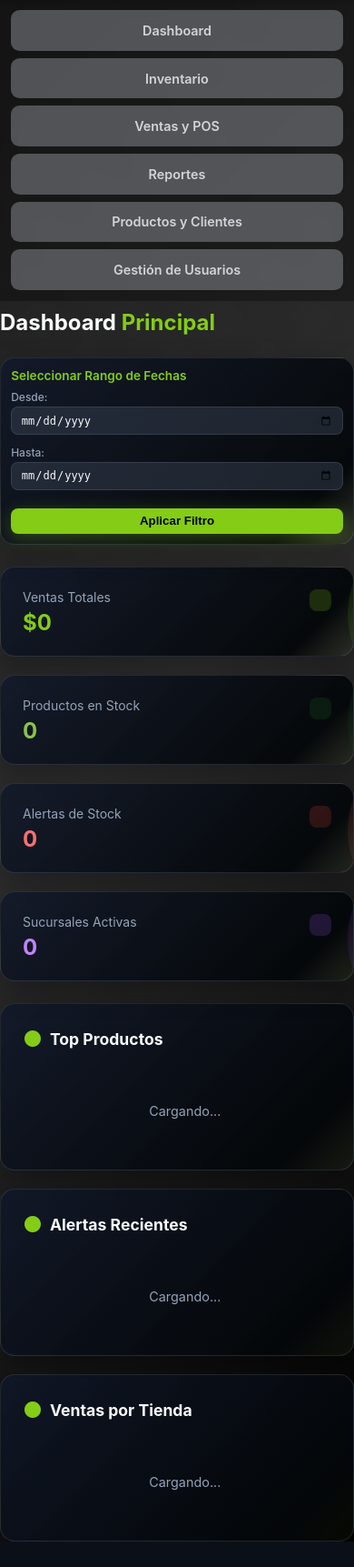
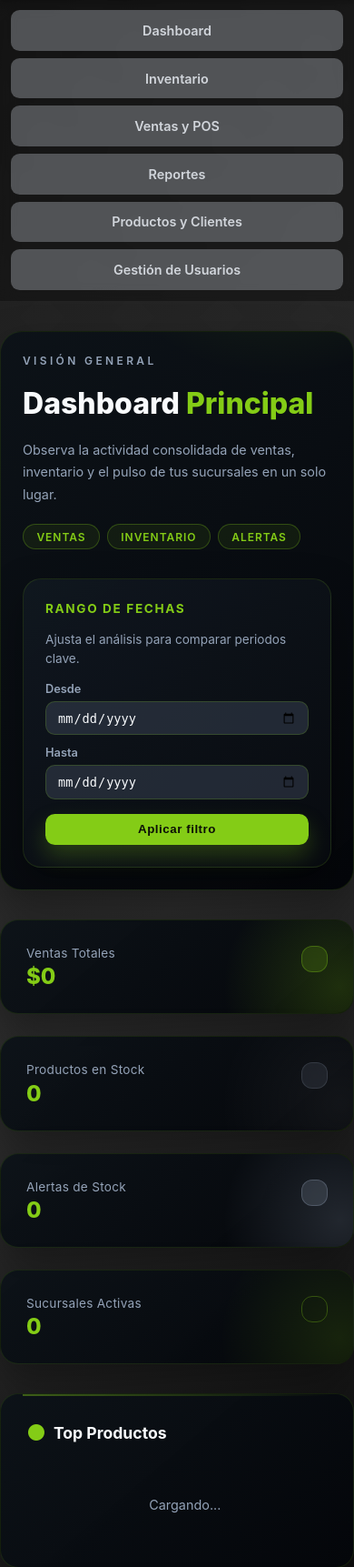
Before and after one commit to MPaolaP/Sisinfo-2025-ProyectoGrupal, a Flask app: page /reports in a window 390 px wide. Shown: the part 171-1894 px from the top of the page at 91% size. Before the commit the page ends 1866 px from the top, so only its background shows below. Run offline with Flask 3, Linux system fonts and the light colour scheme; a user stored in the database is signed in; tables that the repository leaves empty hold one stand-in row (values such as "Sample post").

Commit message:
ventas arreglo color

```diff
--- a/static/css/styles.css
+++ b/static/css/styles.css
@@ -266,6 +266,9 @@
     --color-bg-card: rgba(15, 23, 42, 0.8);
     --color-bg-card-hover: rgba(30, 41, 59, 0.85);
     --color-bg-dark: rgba(4, 7, 9, 0.94);
+    --surface-card: linear-gradient(140deg, rgba(12, 18, 24, 0.95) 0%, rgba(4, 6, 10, 0.98) 100%);
+    --surface-card-soft: linear-gradient(140deg, rgba(17, 24, 32, 0.92) 0%, rgba(8, 11, 16, 0.96) 100%);
+    --accent-glow: rgba(132, 204, 22, 0.25);
     --shadow-strong: 0 20px 45px rgba(0, 0, 0, 0.35);
 }
 
@@ -1033,74 +1036,145 @@
 }
 /* ========== CONTAINER PRINCIPAL ========== */
 .dashboard_container {
-    margin-bottom: 1.5rem; /* Espacio reducido */
-    position: relative; /* Añadido para posicionar el filtro de fechas dentro */
+    margin-bottom: 2rem;
+}
+
+.dashboard-header {
+    display: flex;
+    align-items: stretch;
+    gap: 2rem;
+    background: var(--surface-card);
+    border-radius: 1.5rem;
+    border: 1px solid rgba(132, 204, 22, 0.12);
+    padding: 2.25rem;
+    box-shadow: var(--shadow-strong);
+    position: relative;
+    overflow: hidden;
+}
+
+.dashboard-header::after {
+    content: '';
+    position: absolute;
+    top: -30%;
+    right: -20%;
+    width: 320px;
+    height: 320px;
+    background: radial-gradient(circle at top, rgba(132, 204, 22, 0.25), transparent 65%);
+    opacity: 0.6;
+    pointer-events: none;
+}
+
+.dashboard-intro {
+    flex: 1;
+    display: flex;
+    flex-direction: column;
+    gap: 1.25rem;
+    position: relative;
+    z-index: 1;
+}
+
+.intro-eyebrow {
+    text-transform: uppercase;
+    letter-spacing: 0.28em;
+    font-size: 0.75rem;
+    color: var(--color-text-muted);
+    font-weight: 600;
 }
 
 .dashboard_container h2 {
-    font-size: 2rem;
-    font-weight: bold;
+    font-size: 2.4rem;
+    font-weight: 800;
     color: var(--color-text);
+    margin: 0;
 }
 
 .dashboard_container .highlight {
     color: var(--color-primary);
 }
 
-/* ========== FILTRO DE FECHAS (AÚN MÁS PEQUEÑO, DERECHA Y FONDO HOMOGÉNEO NEGRO/VERDE) ========== */
-.date-filter-container {
-    position: fixed; /* Posiciona flotante */
-    top: 100px; /* Ajusta según el diseño de tu layout. Puede necesitar ajuste fino */
-    right: 10px; /* Alineado a la derecha */
-    max-width: 280px; /* Ancho pequeño */
-    width: 100%; /* Para que max-width funcione en móviles */
-    margin-bottom: 0; /* No necesita margin-bottom si es flotante */
-    z-index: 10; /* Para que esté por encima de otros elementos */
+.intro-description {
+    color: var(--color-text-muted);
+    font-size: 0.95rem;
+    line-height: 1.7;
+    max-width: 520px;
+}
+
+.insight-badges {
+    display: flex;
+    flex-wrap: wrap;
+    gap: 0.75rem;
+}
+
+.insight-badges .badge {
+    background: rgba(132, 204, 22, 0.08);
+    border: 1px solid rgba(132, 204, 22, 0.28);
+    color: var(--color-primary);
+    border-radius: 999px;
+    padding: 0.35rem 0.9rem;
+    font-size: 0.75rem;
+    font-weight: 600;
+    letter-spacing: 0.08em;
+    text-transform: uppercase;
+}
+
+.dashboard-filter {
+    flex-shrink: 0;
+    width: min(320px, 100%);
+    position: relative;
+    z-index: 1;
 }
 
 .date-filter-card {
-    background: linear-gradient(135deg, var(--color-bg-card) 0%, var(--color-bg-dark) 85%, rgba(132, 204, 22, 0.05) 100%); /* Fondo homogéneo negro con toque verde */
-    border-radius: 1rem;
-    padding: 0.7rem; /* Aún más reducido */
-    border: 1px solid var(--color-border);
-    box-shadow: 0 10px 30px rgba(0, 0, 0, 0.3);
+    background: var(--surface-card-soft);
+    border-radius: 1.25rem;
+    padding: 1.5rem;
+    border: 1px solid rgba(132, 204, 22, 0.14);
+    box-shadow: var(--shadow-strong);
+    display: flex;
+    flex-direction: column;
+    gap: 1rem;
 }
 
 .filter-title {
-    display: block;
-    font-size: 0.85rem; /* Aún más reducido */
-    font-weight: 600;
+    font-size: 0.85rem;
+    font-weight: 700;
+    letter-spacing: 0.12em;
+    text-transform: uppercase;
     color: var(--color-primary);
-    margin-bottom: 0.5rem; /* Reducido */
+}
+
+.filter-description {
+    font-size: 0.85rem;
+    color: var(--color-text-muted);
+    line-height: 1.5;
 }
 
 .date-inputs {
     display: grid;
-    grid-template-columns: 1fr; /* Una columna para compactar horizontalmente */
-    gap: 0.4rem; /* Aún más reducido */
-    align-items: end;
+    grid-template-columns: repeat(2, minmax(0, 1fr));
+    gap: 0.75rem;
 }
 
 .input-group {
     display: flex;
     flex-direction: column;
-    gap: 0.2rem; /* Aún más reducido */
+    gap: 0.35rem;
 }
 
 .input-group label {
-    font-size: 0.75rem; /* Aún más reducido */
+    font-size: 0.8rem;
     color: var(--color-text-muted);
-    font-weight: 500;
+    font-weight: 600;
 }
 
 .input-group input[type="date"] {
-    background: rgba(55, 65, 81, 0.5);
-    border: 1px solid var(--color-border);
-    border-radius: 0.5rem;
-    padding: 0.4rem 0.6rem; /* Aún más reducido */
+    background: rgba(55, 65, 81, 0.55);
+    border: 1px solid rgba(132, 204, 22, 0.2);
+    border-radius: 0.65rem;
+    padding: 0.55rem 0.75rem;
     color: var(--color-text);
-    font-size: 0.75rem; /* Aún más reducido */
-    transition: all 0.3s ease-in-out;
+    font-size: 0.85rem;
+    transition: border-color 0.3s ease, (132, 204, 22, 0.2) 0.3s ease;
 }
 
 .input-group input[type="date"]:focus {
@@ -1111,41 +1185,43 @@
 
 .btn-apply-filter {
     background: var(--color-primary);
-    color: black;
+    color: #0b0f06;
     border: none;
-    padding: 0.4rem 0.8rem; /* Aún más reducido */
-    border-radius: 0.5rem;
-    font-weight: 600;
+    padding: 0.6rem 0.85rem;
+    border-radius: 0.65rem;
+    font-weight: 700;
+    letter-spacing: 0.04em;
     cursor: pointer;
-    transition: all 0.3s ease-in-out;
-    box-shadow: 0 5px 20px rgba(132, 204, 22, 0.3);
-    margin-top: 0.5rem; /* Espacio superior para el botón */
+    transition: transform 0.3s ease, box-shadow 0.3s ease;
+    box-shadow: 0 12px 25px rgba(132, 204, 22, 0.25);
+}
+
+.dashboard-filter .btn-apply-filter {
+    width: 100%;
 }
 
 .btn-apply-filter:hover {
-    background: #65a30d;
     transform: translateY(-2px);
-    box-shadow: 0 7px 25px rgba(132, 204, 22, 0.4);
-}
-
-/* ========== STATS GRID (ESPACIO REDUCIDO, FONDO HOMOGÉNEO NEGRO/VERDE, COLOR AZUL A VERDE) ========== */
+    box-shadow: 0 18px 35px rgba(132, 204, 22, 0.35);
+}
+
+/* ========== STATS GRID (UNIFICADO CON PALETA NEGRO/GRIS/VERDE) ========== */
 .stats-grid {
     display: grid;
-    grid-template-columns: repeat(auto-fit, minmax(250px, 1fr));
-    gap: 1.25rem; /* Espacio reducido */
-    margin-bottom: 1.5rem; /* Espacio reducido */
-    margin-right: 295px; /* Deja espacio para el filtro de fechas (max-width + un poco de margen) */
+    grid-template-columns: repeat(auto-fit, minmax(230px, 1fr));
+    gap: 1.5rem;
+    margin-bottom: 2rem;
 }
 
 .stat-card {
-    background: linear-gradient(135deg, var(--color-bg-card) 0%, var(--color-bg-dark) 85%, rgba(132, 204, 22, 0.05) 100%); /* Fondo homogéneo negro con toque verde */
-    border-radius: 1rem;
-    padding: 1.5rem;
-    border: 1px solid var(--color-border);
-    box-shadow: 0 10px 30px rgba(0, 0, 0, 0.3);
+    background: var(--surface-card);
+    border-radius: 1.25rem;
+    padding: 1.75rem;
+    border: 1px solid rgba(132, 204, 22, 0.12);
+    box-shadow: var(--shadow-strong);
     position: relative;
     overflow: hidden;
-    transition: all 0.3s ease-in-out;
+    transition: transform 0.35s ease, box-shadow 0.35s ease;
 }
 
 .stat-card.clickable {
@@ -1153,80 +1229,127 @@
 }
 
 .stat-card.clickable:hover {
-    transform: translateY(-5px);
-    box-shadow: 0 15px 40px rgba(0, 0, 0, 0.4);
+    transform: translateY(-6px);
+    box-shadow: 0 24px 55px rgba(0, 0, 0, 0.45);
 }
 
 .stat-card::before {
     content: '';
     position: absolute;
-    top: -50%;
-    right: -50%;
-    width: 200px;
-    height: 200px;
+    top: -55%;
+    right: -30%;
+    width: 260px;
+    height: 260px;
     border-radius: 50%;
-    opacity: 0.1;
-    transition: all 0.3s ease-in-out;
+    background: radial-gradient(circle, rgba(255, 255, 255, 0.08), transparent 70%);
+    opacity: 0.45;
+    transition: transform 0.35s ease, opacity 0.35s ease;
+    pointer-events: none;
 }
 
 .stat-card.clickable:hover::before {
-    opacity: 0.15;
-    transform: scale(1.1);
-}
-
-.stat-card.green::before { background: var(--color-primary); }
-.stat-card.blue::before { background: #1c6e26; } /* Cambiado de azul a verde oscuro */
-.stat-card.red::before { background: var(--color-danger); }
-.stat-card.purple::before { background: #a855f7; }
+    opacity: 0.6;
+    transform: scale(1.08);
+}
+
+.stat-card.accent::before {
+    background: radial-gradient(circle, rgba(132, 204, 22, 0.45), transparent 70%);
+}
+
+.stat-card.neutral::before {
+    background: radial-gradient(circle, rgba(255, 255, 255, 0.12), transparent 72%);
+}
+
+.stat-card.alert::before {
+    background: radial-gradient(circle, rgba(148, 163, 184, 0.45), transparent 70%);
+}
+
+.stat-card.outline::before {
+    background: radial-gradient(circle, rgba(132, 204, 22, 0.32), transparent 72%);
+}
 
 .stat-content {
     display: flex;
     justify-content: space-between;
     align-items: flex-start;
     position: relative;
+    z-index: 1;
 }
 
 .stat-info p:first-child {
     color: var(--color-text-muted);
-    font-size: 0.875rem;
-    margin-bottom: 0.5rem;
+    font-size: 0.85rem;
+    letter-spacing: 0.02em;
+    margin-bottom: 0.4rem;
 }
 
 .stat-info p:last-child {
-    font-size: 1.875rem;
-    font-weight: bold;
-}
-
-.stat-card.green .stat-value { color: var(--color-primary); }
-.stat-card.blue .stat-value { color: #8bc34a; } /* Verde más claro para el valor */
-.stat-card.red .stat-value { color: #f87171; }
-.stat-card.purple .stat-value { color: #c084fc; }
+    font-size: 2rem;
+    font-weight: 800;
+}
+
+.stat-value {
+    color: var(--color-text);
+}
+
+.stat-card.accent .stat-value,
+.stat-card.outline .stat-value {
+    color: var(--color-primary);
+}
 
 .stat-icon {
-    padding: 0.75rem;
-    border-radius: 0.5rem;
-    opacity: 0.9;
-}
-
-.stat-card.green .stat-icon { background: rgba(132, 204, 22, 0.2); color: var(--color-primary); }
-.stat-card.blue .stat-icon { background: rgba(28, 110, 38, 0.2); color: #8bc34a; } /* Ajuste del icono azul a verde */
-.stat-card.red .stat-icon { background: rgba(239, 68, 68, 0.2); color: #f87171; }
-.stat-card.purple .stat-icon { background: rgba(168, 85, 247, 0.2); color: #c084fc; }
-
-/* ========== CONTENT GRID (ESPACIO REDUCIDO, FONDO HOMOGÉNEO NEGRO/VERDE) ========== */
+    padding: 0.85rem;
+    border-radius: 0.75rem;
+    background: rgba(148, 163, 184, 0.12);
+    color: #e2e8f0;
+    backdrop-filter: blur(6px);
+    border: 1px solid rgba(148, 163, 184, 0.18);
+}
+
+.stat-card.accent .stat-icon,
+.stat-card.outline .stat-icon {
+    background: rgba(132, 204, 22, 0.16);
+    color: var(--color-primary);
+    border-color: rgba(132, 204, 22, 0.32);
+}
+
+.stat-card.outline .stat-icon {
+    background: transparent;
+}
+
+.stat-card.alert .stat-icon {
+    background: rgba(148, 163, 184, 0.2);
+    color: #f8fafc;
+    border-color: rgba(148, 163, 184, 0.3);
+}
+
+/* ========== CONTENT GRID (UNIFICADO) ========== */
 .content-grid {
     display: grid;
-    grid-template-columns: repeat(auto-fit, minmax(350px, 1fr));
-    gap: 1.25rem; /* Espacio reducido */
-    margin-right: 295px; /* Deja espacio para el filtro de fechas */
+    grid-template-columns: repeat(auto-fit, minmax(320px, 1fr));
+    gap: 1.5rem;
 }
 
 .card {
-    background: linear-gradient(135deg, var(--color-bg-card) 0%, var(--color-bg-dark) 85%, rgba(132, 204, 22, 0.05) 100%); /* Fondo homogéneo negro con toque verde */
-    border-radius: 1rem;
-    padding: 1.5rem;
-    border: 1px solid var(--color-border);
-    box-shadow: 0 10px 30px rgba(0, 0, 0, 0.3);
+    background: var(--surface-card);
+    border-radius: 1.25rem;
+    padding: 1.75rem;
+    border: 1px solid rgba(132, 204, 22, 0.12);
+    box-shadow: var(--shadow-strong);
+    position: relative;
+    overflow: hidden;
+}
+
+.card::before {
+    content: '';
+    position: absolute;
+    top: 0;
+    left: 1.5rem;
+    right: 1.5rem;
+    height: 2px;
+    background: linear-gradient(90deg, rgba(132, 204, 22, 0.45), transparent);
+    opacity: 0.9;
+    pointer-events: none;
 }
 
 .card h3 {
@@ -2209,40 +2362,28 @@
 .notification-info i { color: var(--color-info); }
 
 /* ========== RESPONSIVE (AJUSTADO) ========== */
-@media (max-width: 1024px) { /* Añadido un breakpoint para el filtro flotante */
-    .date-filter-container {
-        position: relative; /* Vuelve a ser parte del flujo en pantallas más pequeñas */
-        max-width: none; /* Ocupa todo el ancho disponible */
-        width: auto;
-        right: auto;
-        top: auto;
-        margin-bottom: 1.5rem; /* Añade margen abajo */
+@media (max-width: 1024px) {
+    .dashboard-header {
+        flex-direction: column;
+        padding: 1.75rem;
+    }
+
+    .dashboard-filter {
+        width: 100%;
     }
 
     .date-inputs {
-        grid-template-columns: 1fr 1fr auto; /* Vuelve a 3 columnas */
-        gap: 0.75rem;
-    }
-
-    .date-inputs .input-group:last-of-type { /* Resetea el botón para que se alinee */
-        margin-top: 0;
+        grid-template-columns: repeat(auto-fit, minmax(140px, 1fr));
     }
 
     .stats-grid,
     .content-grid {
-        margin-right: 0; /* No necesita margen a la derecha */
+        grid-template-columns: repeat(auto-fit, minmax(260px, 1fr));
     }
 }
 
 @media (max-width: 768px) {
-    .date-inputs {
-        grid-template-columns: 1fr;
-    }
-
-    .stats-grid {
-        grid-template-columns: 1fr;
-    }
-
+    .stats-grid,
     .content-grid {
         grid-template-columns: 1fr;
     }
@@ -2254,7 +2395,25 @@
     }
 
     .dashboard_container h2 {
-        font-size: 1.5rem;
+        font-size: 2rem;
+    }
+
+    .intro-description {
+        font-size: 0.9rem;
+    }
+}
+
+@media (max-width: 640px) {
+    .dashboard-header {
+        padding: 1.5rem;
+    }
+
+    .date-inputs {
+        grid-template-columns: 1fr;
+    }
+
+    .insight-badges {
+        gap: 0.5rem;
     }
 }
 
--- a/templates/dashboard.html
+++ b/templates/dashboard.html
@@ -3,31 +3,44 @@
 
 {% block content %}
 <div class="dashboard_container" id="dashboard_container">
+  <div class="dashboard-header">
+    <div class="dashboard-intro">
+      <span class="intro-eyebrow">Visión general</span>
       <h2>Dashboard <span class="highlight">Principal</span></h2>
+      <p class="intro-description">
+        Observa la actividad consolidada de ventas, inventario y el pulso de tus sucursales en un solo lugar.
+      </p>
+      <div class="insight-badges">
+        <span class="badge">Ventas</span>
+        <span class="badge">Inventario</span>
+        <span class="badge">Alertas</span>
       </div>
-
+    </div>
     {% if current_user.user_type in [1, 2] %}
-<div class="date-filter-container" id="date_dashboard">
+    <div class="dashboard-filter" id="date_dashboard">
       <div class="date-filter-card">
-    <span class="filter-title">Seleccionar Rango de Fechas</span>
+        <span class="filter-title">Rango de fechas</span>
+        <p class="filter-description">Ajusta el análisis para comparar periodos clave.</p>
         <div class="date-inputs">
           <div class="input-group">
-        <label for="fecha_inicio">Desde:</label>
+            <label for="fecha_inicio">Desde</label>
             <input type="date" id="fecha_inicio" name="fecha_inicio">
           </div>
           <div class="input-group">
-        <label for="fecha_fin">Hasta:</label>
+            <label for="fecha_fin">Hasta</label>
             <input type="date" id="fecha_fin" name="fecha_fin">
           </div>
-      <button id="apply_filter" class="btn-apply-filter">Aplicar Filtro</button>
         </div>
+        <button id="apply_filter" class="btn-apply-filter">Aplicar filtro</button>
       </div>
     </div>
     {% endif %}
+  </div>
+</div>
 
 <div class="stats-grid" id="stats_grid">
   {% if current_user.user_type in [1, 2] %}
-  <div class="stat-card green clickable" data-detail="sales">
+  <div class="stat-card accent clickable" data-detail="sales">
     <div class="stat-content">
       <div class="stat-info">
         <p>Ventas Totales</p>
@@ -40,7 +53,7 @@
   </div>
   {% endif %}
 
-  <div class="stat-card blue clickable" data-detail="products">
+  <div class="stat-card neutral clickable" data-detail="products">
     <div class="stat-content">
       <div class="stat-info">
         <p>Productos en Stock</p>
@@ -52,7 +65,7 @@
     </div>
   </div>
 
-  <div class="stat-card red clickable" data-detail="alerts">
+  <div class="stat-card alert clickable" data-detail="alerts">
     <div class="stat-content">
       <div class="stat-info">
         <p>Alertas de Stock</p>
@@ -64,7 +77,7 @@
     </div>
   </div>
 
-  <div class="stat-card purple clickable" data-detail="stores">
+  <div class="stat-card outline clickable" data-detail="stores">
     <div class="stat-content">
       <div class="stat-info">
         <p>Sucursales Activas</p>
```
Also changed, not shown: other parts of static/css/styles.css (+72 -26 lines). Lines whose indentation alone changed are shown as unchanged.
